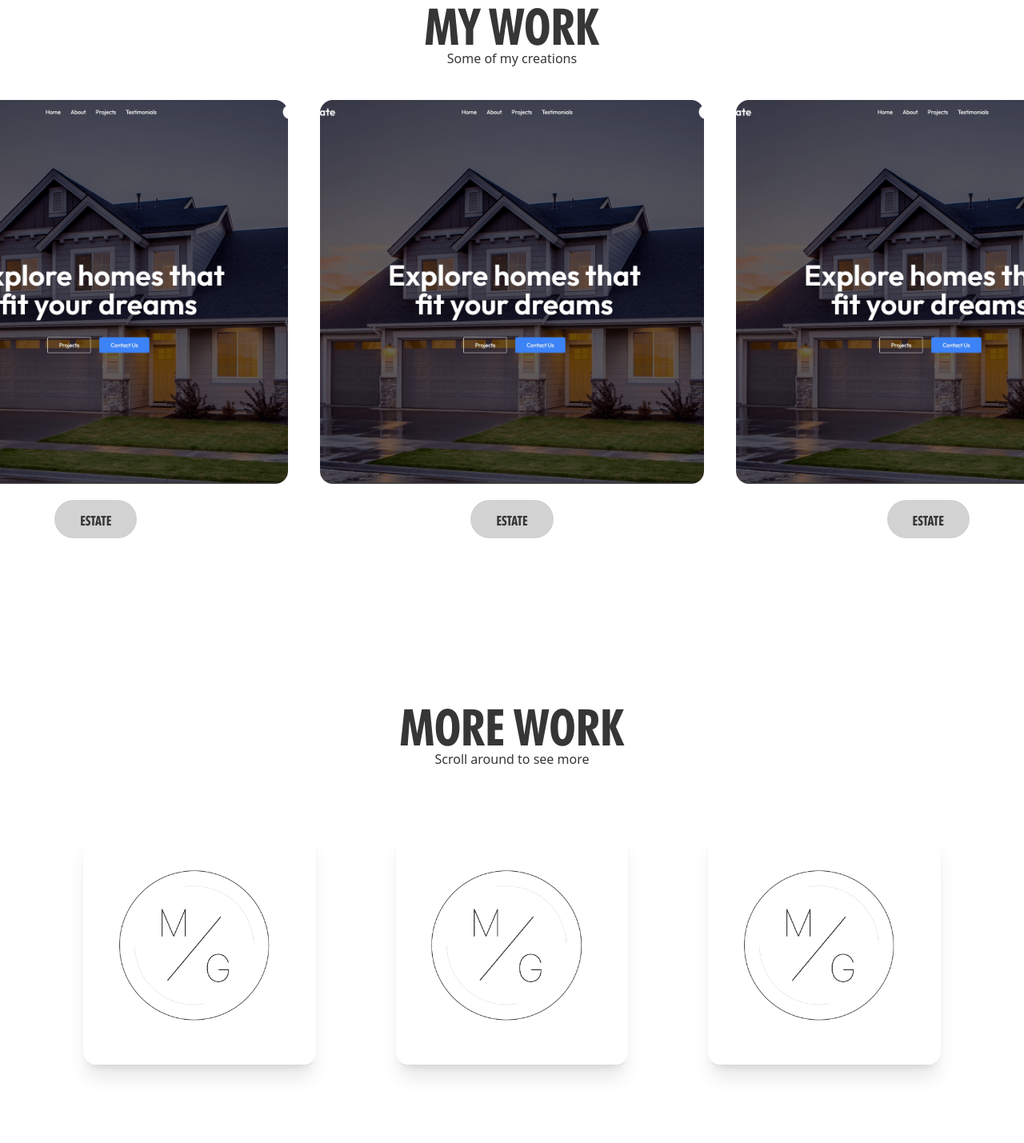
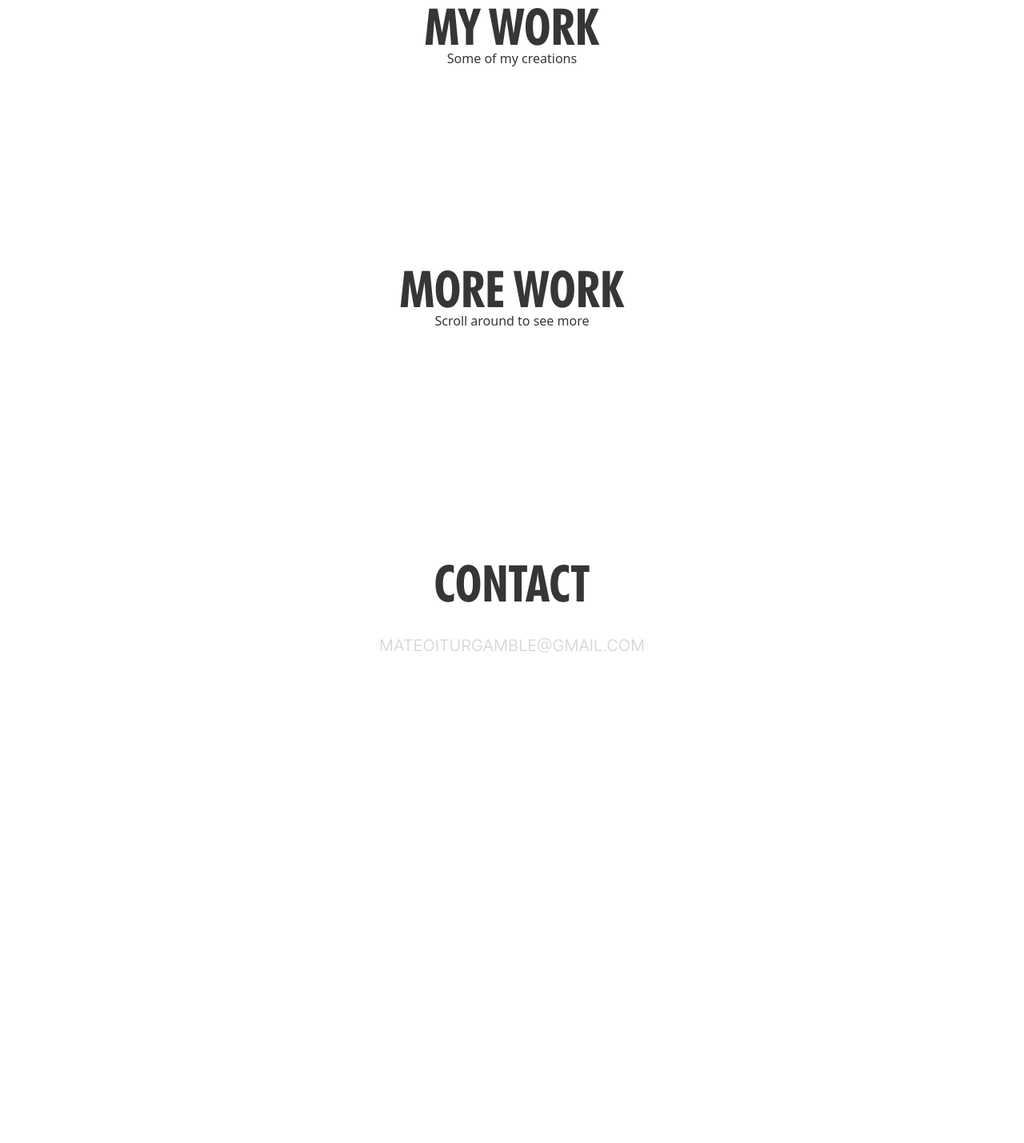
Before and after one commit to Mateoitur/cv-portfolio, a React (Vite) app: page / in a window 1280 px wide. Shown: the part 1060-2489 px from the top of the page at 80% size. After the commit the page ends 2081 px from the top, so only its background shows below. Built offline with nearby package versions, Linux system fonts and the light colour scheme.

Commit message:
Cleared up sections

```diff
--- a/src/components/Portfolio.jsx
+++ b/src/components/Portfolio.jsx
@@ -1,24 +1,12 @@
 import React, { useMemo } from "react"
 
-const images = import.meta.glob("/src/assets/gallery/*.{png,jpg,jpeg,webp}", {
-  eager: true,
-  as: "url",
-});
-
 const Portfolio = () => {
-    const urls = useMemo(() => Object.values(images).sort(), []);
-
   return (
-    <div className="section" id="More">
-      <h1 className="heading2 text">MORE WORK</h1>
-      <h2 className="text text-md text-onPrimary mt-1 mb-20">Scroll around to see more</h2>
-      <div className='w-full grid grid-cols-1 sm:grid-cols-3 lg:grid-cols-3 gap-25 max-w-6xl px-10'>
-        {urls.map((src, i) => (
-            <div key={i} className="gallery-row w-full aspect-square rounded-2xl overflow-hidden shadow-xl">
-              <img src={src} alt={`Gallery ${i+1}`} className="w-full h-full object-cover"/>
-            </div>
-          ))}
-      </div>
+    <div className='section' id='More'>
+      <h1 className='heading2 text'>MORE WORK</h1>
+      <h2 className='text text-md text-onPrimary mt-1 mb-20'>
+        Scroll around to see more
+      </h2>
     </div>
   )
 }
--- a/src/components/Work.jsx
+++ b/src/components/Work.jsx
@@ -1,25 +1,12 @@
 const Work = () => {
   return (
-    <div ref={root} className="section" id="Work">
-        <h1 className="heading2 ">MY WORK</h1>
-        <h2 className="text-md text-onPrimary mt-1 mb-10">Some of my creations</h2>
+    <div ref={root} className='section' id='Work'>
+      <h1 className='heading2 '>MY WORK</h1>
+      <h2 className='text-md text-onPrimary mt-1 mb-10'>
+        Some of my creations
+      </h2>
 
-        <div className="w-full relative flex overflow-x-auto gap-10 justify-center no-scrollbar">
-          <div className="flex-none">
-            <img className="img-carrousel" src="./work1.png" alt="" />
-            <button className="font-main text-onPrimary bg-secondary px-8 py-3 rounded-full transition-transform hover:scale-105 hover:shadow-2xl">ESTATE</button>
-          </div>
-          <div className="flex-none">
-            <img className="img-carrousel" src="./work1.png" alt="" />
-            <button className="font-main text-onPrimary bg-secondary px-8 py-3 rounded-full transition-transform hover:scale-105 hover:shadow-2xl">ESTATE</button>
-          </div>
-
-          <div className="flex-none">
-            <img className="img-carrousel" src="./work1.png" alt="" />
-            <button className="font-main text-onPrimary bg-secondary px-8 py-3 rounded-full transition-transform hover:scale-105 hover:shadow-2xl">ESTATE</button>
-          </div>
-        </div>
-
+      <div className='w-full relative flex overflow-x-auto gap-10 justify-center no-scrollbar'></div>
     </div>
   )
 }
```
